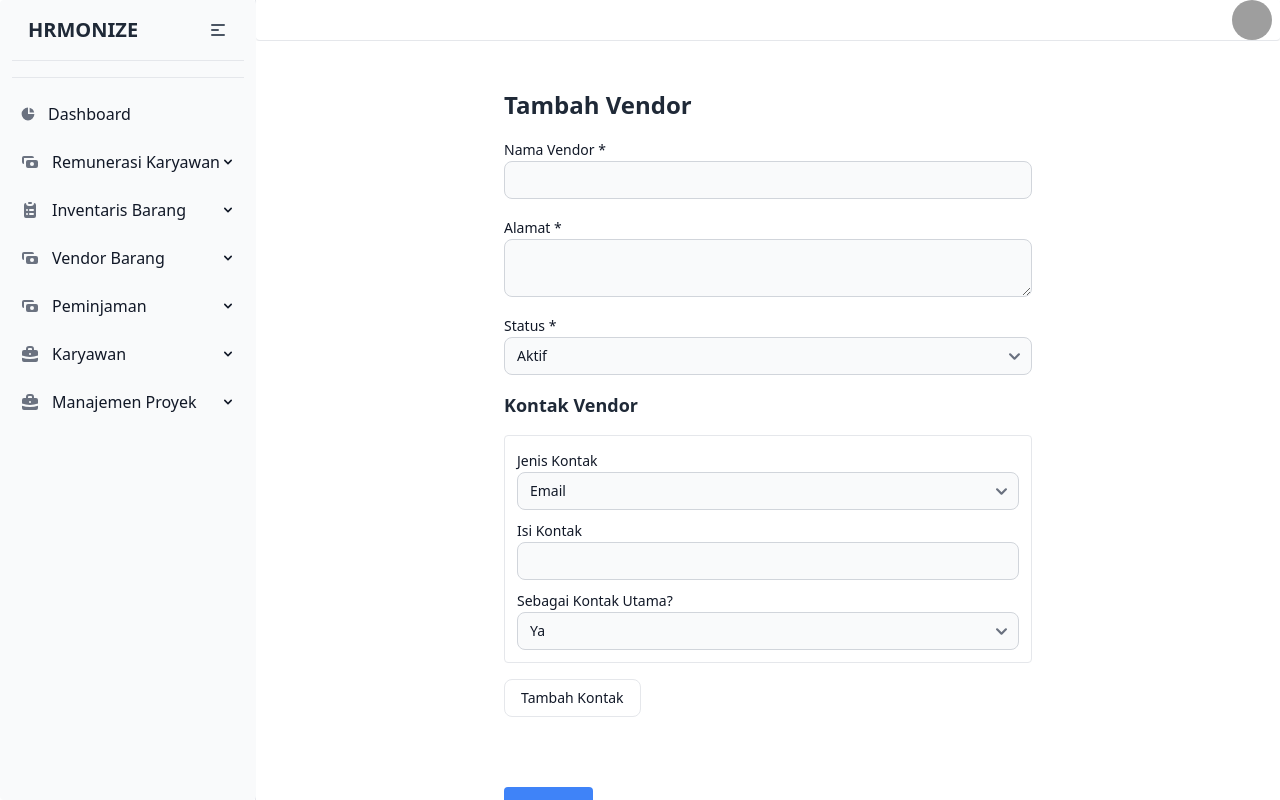
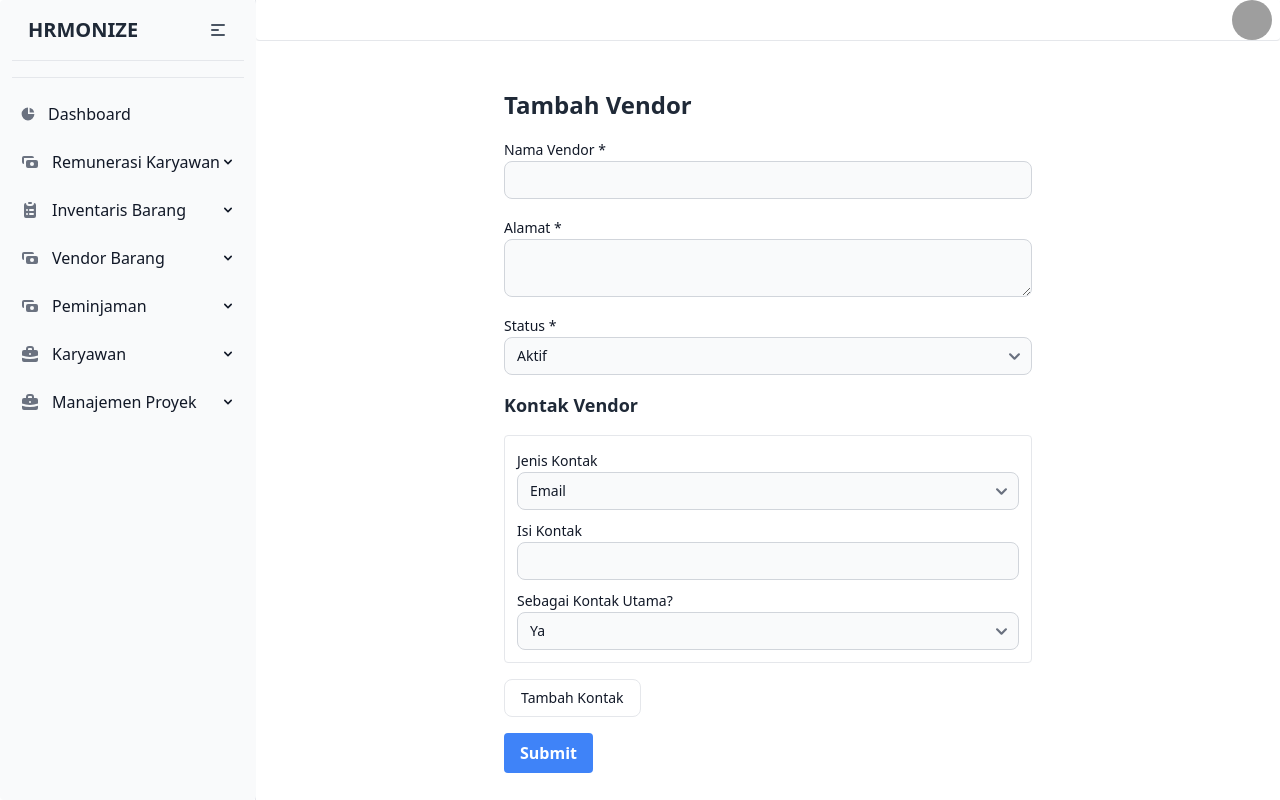
Before and after one commit to Erchwe/hris-wit-fe, a React app: page /vendor/insertvendor in a window 1280 px wide. Built offline with nearby package versions, Linux system fonts and the light colour scheme; no server answers; grey boxes are pictures that could not be loaded; the HTML template or start-up script is replaced by a standard one.

Commit message:
Update InsertVendor.tsx

```diff
--- a/src/pages/vendor/InsertVendor.tsx
+++ b/src/pages/vendor/InsertVendor.tsx
@@ -141,10 +141,6 @@ export default function CreateVendorForm() {
           Tambah Kontak
         </Button>
 
-        <Button color="blue" type="button">
-          Tambah Kontak
-        </Button>
-
         <button type="submit" className="bg-blue-500 hover:bg-blue-600 text-white font-bold py-2 px-4 rounded focus:outline-none focus:shadow-outline">Submit</button>
       </form>
     </div>
```
